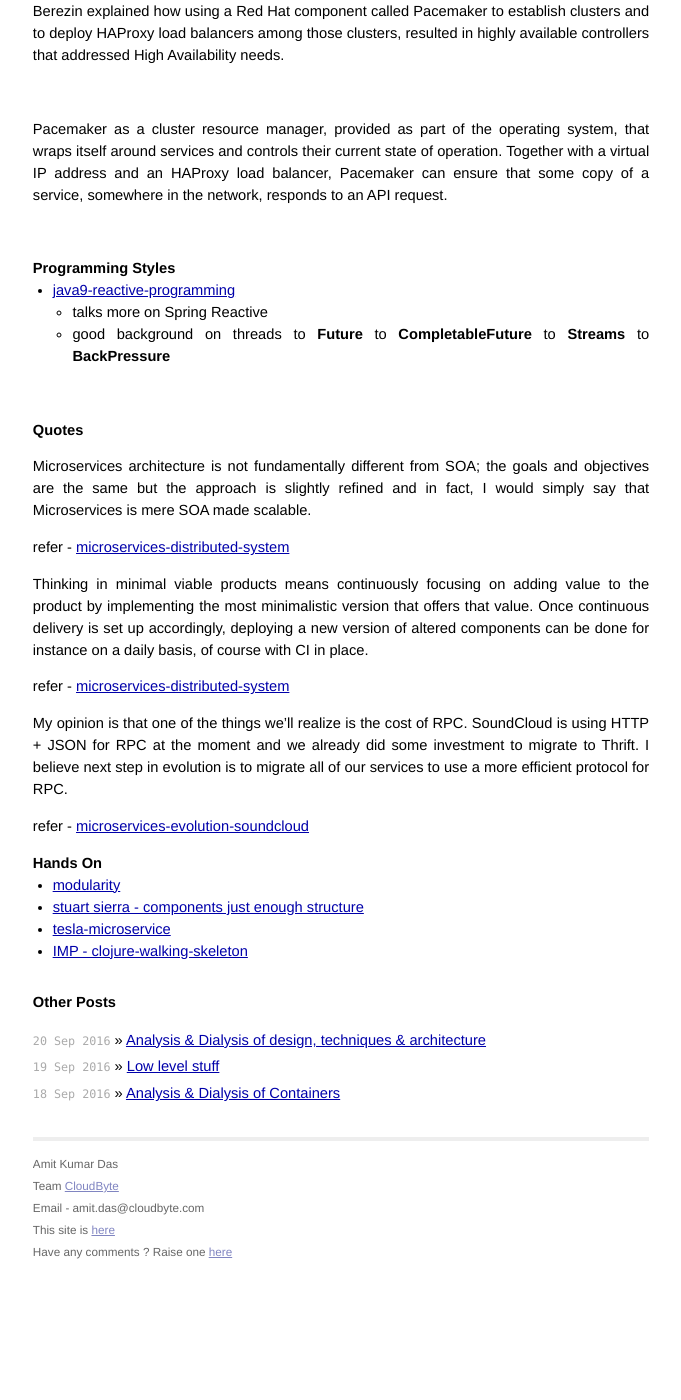
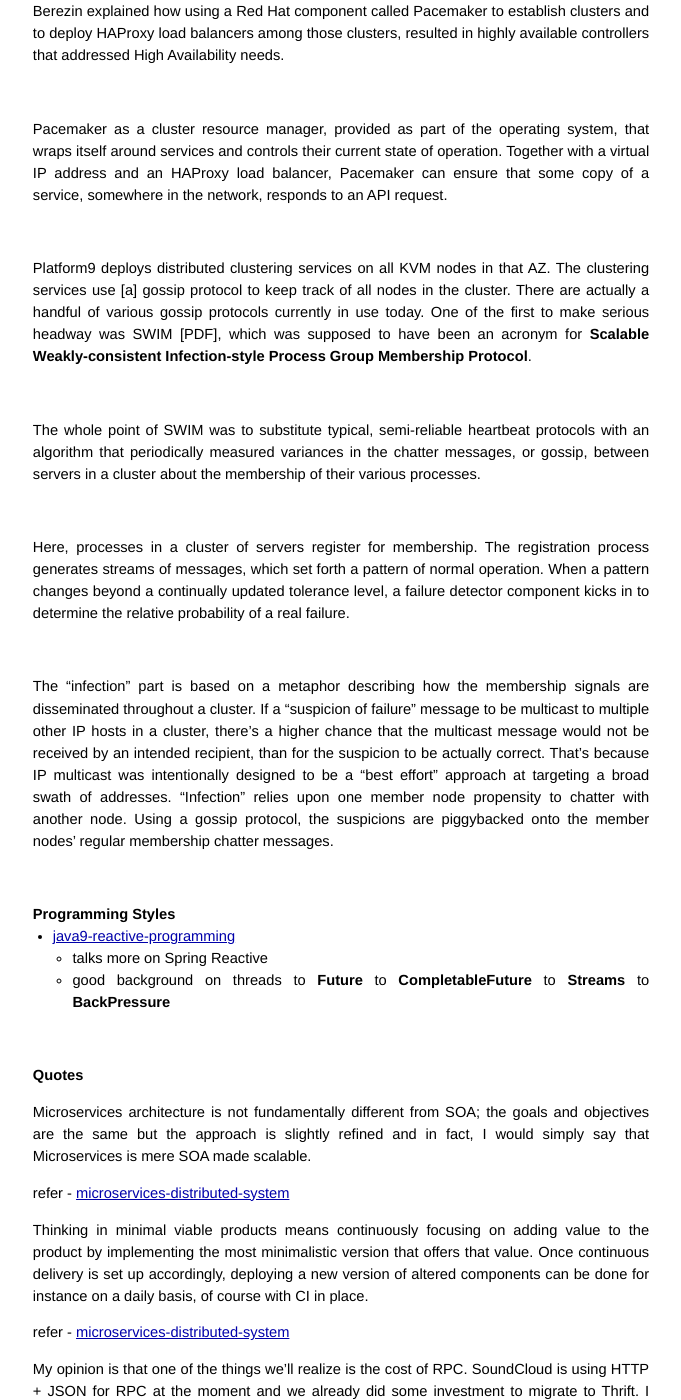
Before and after one commit to AmitKumarDas/amitkumardas.github.io, a Jekyll site: the page built from _posts/2016-09-10-architecture-and-design-curated-thoughts.md, in a window 1280 px wide and 1400 px high, scrolled down 2135 px. Shown: the whole window, without its empty margins (299-980 px from the left). Built offline with Jekyll 4.4.1, drawn with Linux system fonts in a browser that asks for light colours; before the commit the page ends 3410 px from its top, so only the background shows below that.

Commit message:
Update 2016-09-10-architecture-and-design-curated-thoughts.md

```diff
--- a/_posts/2016-09-10-architecture-and-design-curated-thoughts.md
+++ b/_posts/2016-09-10-architecture-and-design-curated-thoughts.md
@@ -119,6 +119,37 @@
 
 <br />
 
+> Platform9 deploys distributed clustering services on all KVM nodes in that AZ. The clustering
+services use [a] gossip protocol to keep track of all nodes in the cluster. There are actually
+a handful of various gossip protocols currently in use today. One of the first to make serious
+headway was SWIM [PDF], which was supposed to have been an acronym for
+**Scalable Weakly-consistent Infection-style Process Group Membership Protocol**.
+
+<br />
+
+> The whole point of SWIM was to substitute typical, semi-reliable heartbeat protocols with an
+algorithm that periodically measured variances in the chatter messages, or gossip, between
+servers in a cluster about the membership of their various processes.
+
+<br />
+
+> Here, processes in a cluster of servers register for membership. The registration process
+generates streams of messages, which set forth a pattern of normal operation. When a pattern
+changes beyond a continually updated tolerance level, a failure detector component kicks in
+to determine the relative probability of a real failure.
+
+<br />
+
+> The “infection” part is based on a metaphor describing how the membership signals are disseminated
+throughout a cluster. If a “suspicion of failure” message to be multicast to multiple other IP hosts
+in a cluster, there’s a higher chance that the multicast message would not be received by an intended
+recipient, than for the suspicion to be actually correct. That’s because IP multicast was intentionally
+designed to be a “best effort” approach at targeting a broad swath of addresses. “Infection” relies
+upon one member node propensity to chatter with another node. Using a gossip protocol, the suspicions
+are piggybacked onto the member nodes’ regular membership chatter messages.
+
+<br />
+
 ### Programming Styles
 
 - [java9-reactive-programming](https://www.infoq.com/presentations/java9-reactive-programming)
```
